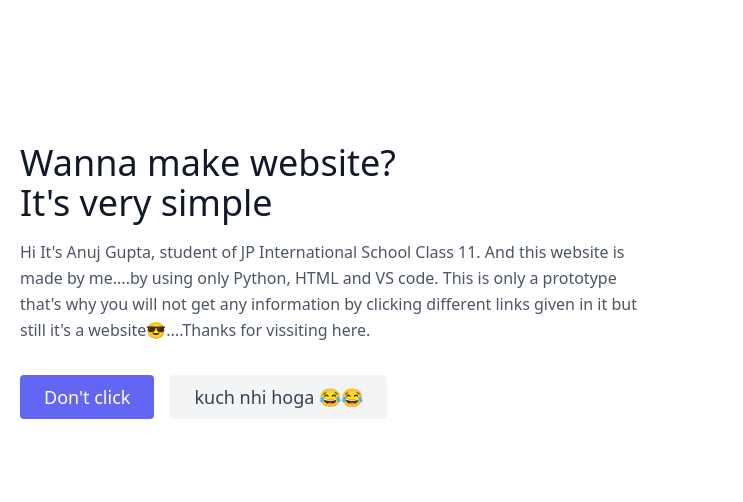
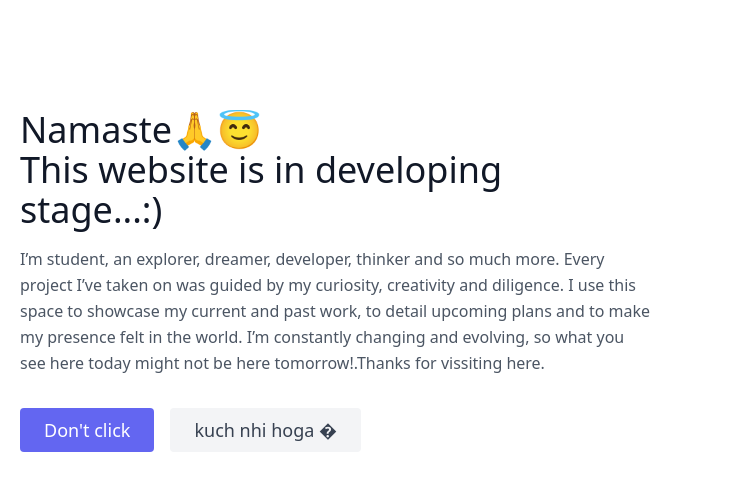
Before and after one commit to ganujgupta/anuj.com, a plain HTML site: page index.html in a window 1280 px wide. Shown: the part 108-610 px from the top of the page, 0-743 px from the left. Drawn offline with nearby package versions, Linux system fonts and the light colour scheme.

Commit message:
Update index.html

```diff
--- a/index.html
+++ b/index.html
@@ -4,7 +4,7 @@
     <meta charset="UTF-8">
     <meta name="viewport" content="width=device-width, initial-scale=1.0">
     <link href="https://unpkg.com/tailwindcss@^2/dist/tailwind.min.css" rel="stylesheet">
-    <title>Sasta Hacker</title>
+    <title>Spy Editz</title>
 </head>
 <body>
     <header class="text-gray-600 body-font">
@@ -34,13 +34,13 @@
       <section class="text-gray-600 body-font">
         <div class="container mx-auto flex px-5 py-24 md:flex-row flex-col items-center">
           <div class="lg:flex-grow md:w-1/2 lg:pr-24 md:pr-16 flex flex-col md:items-start md:text-left mb-16 md:mb-0 items-center text-center">
-            <h1 class="title-font sm:text-4xl text-3xl mb-4 font-medium text-gray-900">Wanna make website?
-              <br class="hidden lg:inline-block">It's very simple
+            <h1 class="title-font sm:text-4xl text-3xl mb-4 font-medium text-gray-900">Namaste🙏😇
+              <br class="hidden lg:inline-block"> This website is in developing stage...:)
             </h1>
-            <p class="mb-8 leading-relaxed">Hi It's Anuj Gupta, student of JP International School Class 11. And this website is made by me....by using only Python, HTML and VS code. This is only a prototype that's why you will not get any information by clicking different links given in it but still it's a website😎....Thanks for vissiting here. </p>
+            <p class="mb-8 leading-relaxed">I’m student, an explorer, dreamer, developer, thinker and so much more. Every project I’ve taken on was guided by my curiosity, creativity and diligence. I use this space to showcase my current and past work, to detail upcoming plans and to make my presence felt in the world. I’m constantly changing and evolving, so what you see here today might not be here tomorrow!.Thanks for vissiting here. </p>
             <div class="flex justify-center">
               <button class="inline-flex text-white bg-indigo-500 border-0 py-2 px-6 focus:outline-none hover:bg-indigo-600 rounded text-lg">Don't click</button>
-              <button class="ml-4 inline-flex text-gray-700 bg-gray-100 border-0 py-2 px-6 focus:outline-none hover:bg-gray-200 rounded text-lg">kuch nhi hoga 😂😂</button>
+              <button class="ml-4 inline-flex text-gray-700 bg-gray-100 border-0 py-2 px-6 focus:outline-none hover:bg-gray-200 rounded text-lg">kuch nhi hoga �</button>
             </div>
           </div>
           <div class="lg:max-w-lg lg:w-full md:w-1/2 w-5/6">
```
